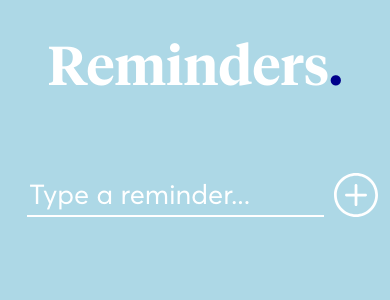
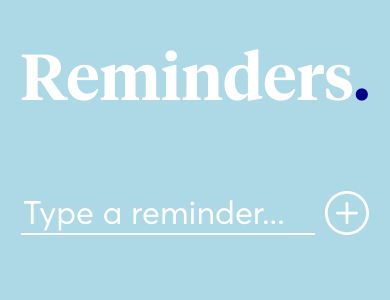
Before and after one commit to paule89123/reminders-app, a React (Create React App) app: page / in a window 390 px wide. Shown: the top 300 px of the page. Built offline with nearby package versions, Linux system fonts and the light colour scheme.

Commit message:
adjusted CSS grid values and font sizes on mobile sized devices

```diff
--- a/src/App.css
+++ b/src/App.css
@@ -41,7 +41,7 @@ h1 {
 #text-input {
     grid-column-start: 2;
     grid-column-end: 3;
-    min-width: 100px;
+    min-width: 10px;
     /*padding: 30px 0px 30px 0px;*/
 }
 
@@ -60,7 +60,8 @@ li {
     padding: 5px 10px 8px 10px;
     border-radius: 22px;
     word-wrap: break-word;
-    box-shadow: rgba(100,106,145,0.15) 0 6px 24px
+    box-shadow: rgba(100,106,145,0.15) 0 6px 24px;
+    justify-self: stretch;
 }
 
 input {
@@ -70,7 +71,7 @@ input {
     border: none;
     border-bottom: 2px solid white;
     color: darkblue;
-
+    border-radius: 0px;
 }
 
 input:focus, #add-button:focus, #remove-button:focus {
@@ -140,23 +141,28 @@ input:focus, #add-button:focus, #remove-button:focus {
 }
 @media (max-width: 600px) {
     #input-container {
-        grid-template-columns: 7% auto 10% 7%;
+        grid-template-columns: 21px auto 54px 21px;
     }
 
     #item-container {
-        grid-template-columns: 7% auto 10% 7%;
+        grid-template-columns: 21px auto 54px 21px;
     }
 
     h1 {
-        font-size: 80px;
-        font-size: 14vw;
+        font-size: 16.6vw;
     }
 
     input {
-        font-size: 7vw;
+        font-size: 8.3vw;
     }
 
     #list-text {
-        font-size: 20px;
+        font-size: 5.2vw;
+        position: relative;
+    }
+
+    #bullet-point {
+        font-size: 16.6vw;
+        line-height: 3vw;
     }
 }
```
